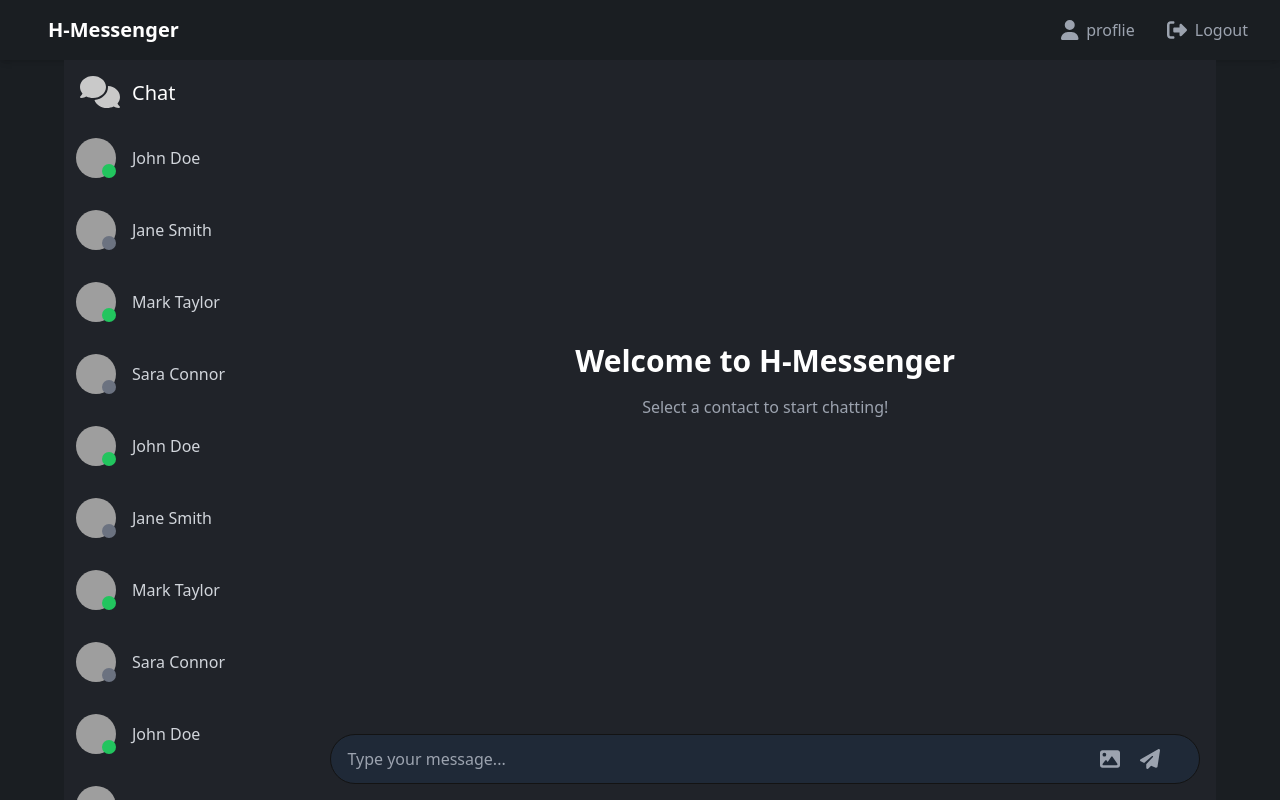
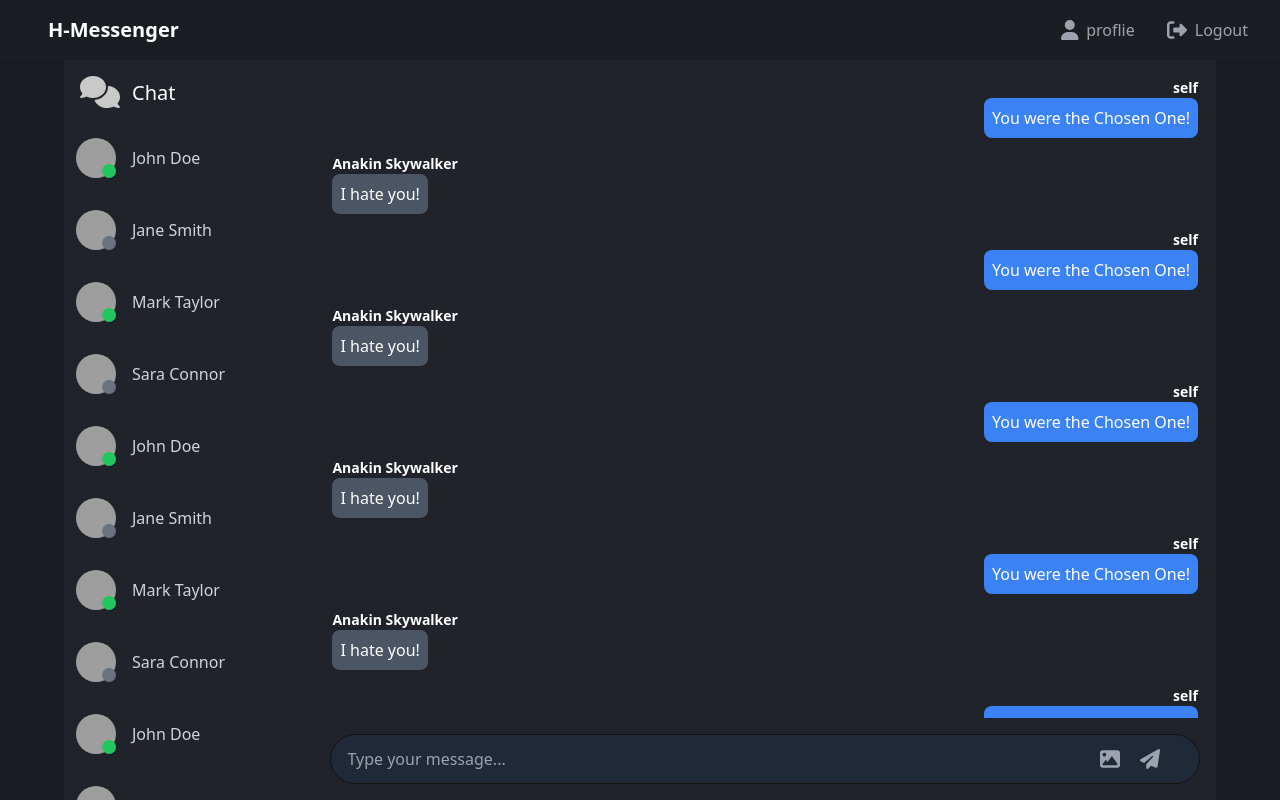
Before and after one commit to Muhammed-Harshad-V/EchoChatter, a React (Vite) app in the folder frontend/: page / in a window 1280 px wide. Built offline with nearby package versions, Linux system fonts and the light colour scheme; grey boxes are pictures that could not be loaded.

Commit message:
added chat bubble

```diff
--- a/frontend/src/Components/home/ChatSection.tsx
+++ b/frontend/src/Components/home/ChatSection.tsx
@@ -17,14 +17,71 @@ const ChatSection = () => {
       setMessage(""); // Clear the message input after sending
     }
   };
+  const contact = [
+    { sender: 'Obi-Wan Kenobi', time: '12:45', text: 'You were the Chosen One!', status: 'Delivered' },
+    { sender: 'Anakin Skywalker', time: '12:46', text: 'I hate you!', status: 'Seen at 12:46' }
+  ];
+  const messages = [
+    { sender: 'self', time: '12:45', text: 'You were the Chosen One!', status: 'Delivered' },
+    { sender: 'Anakin Skywalker', time: '12:46', text: 'I hate you!', status: 'Seen at 12:46' },
+    { sender: 'self', time: '12:45', text: 'You were the Chosen One!', status: 'Delivered' },
+    { sender: 'Anakin Skywalker', time: '12:46', text: 'I hate you!', status: 'Seen at 12:46' },
+    { sender: 'self', time: '12:45', text: 'You were the Chosen One!', status: 'Delivered' },
+    { sender: 'Anakin Skywalker', time: '12:46', text: 'I hate you!', status: 'Seen at 12:46' },
+    { sender: 'self', time: '12:45', text: 'You were the Chosen One!', status: 'Delivered' },
+    { sender: 'Anakin Skywalker', time: '12:46', text: 'I hate you!', status: 'Seen at 12:46' },
+    { sender: 'self', time: '12:45', text: 'You were the Chosen One!', status: 'Delivered' },
+    { sender: 'Anakin Skywalker', time: '12:46', text: 'I hate you!', status: 'Seen at 12:46' },
+    { sender: 'self', time: '12:45', text: 'You were the Chosen One!', status: 'Delivered' },
+    { sender: 'Anakin Skywalker', time: '12:46', text: 'I hate you!', status: 'Seen at 12:46' },
+    { sender: 'self', time: '12:45', text: 'You were the Chosen One!', status: 'Delivered' },
+    { sender: 'Anakin Skywalker', time: '12:46', text: 'I hate you!', status: 'Seen at 12:46' },
+    { sender: 'self', time: '12:45', text: 'You were the Chosen One!', status: 'Delivered' },
+    { sender: 'Anakin Skywalker', time: '12:46', text: 'I hate you!', status: 'Seen at 12:46' },
+  ];
 
   return (
     <div className="flex flex-col h-full w-full bg-black">
-      {/* Chat Header */}
-      <div className="flex-1 bg-black p-6 flex flex-col justify-center items-center overflow-y-auto scrollbar-thin scrollbar-thumb-blackv1 scrollbar-track-transparent">
-        <h2 className=" font-semibold mb-4 text-white sm-custom:text-lg sm:text-xl lg:text-3xl">Welcome to H-Messenger</h2>
-        <p className="text-gray-400 mb-4 text-center ">Select a contact to start chatting!</p>
-      </div>
+       <div className="flex-1 bg-black p-6 sm-custom:p-[10px] sm:p-[18px] flex flex-col justify-start items-start overflow-y-auto scrollbar-thin scrollbar-thumb-blackv1 scrollbar-track-transparent">
+        {/* If a contact is selected, show chat messages */}
+        {contact ? (
+  <div className="w-full">
+    {/* Displaying Messages */}
+    {messages.length > 0 ? (
+      messages.map((message, index) => (
+        <div key={index} className="flex items-start mb-4">
+          {/* Avatar */}
+          <div className={` ${message.sender === 'self' ? 'ml-auto' : ''}`}>
+
+          </div>
+
+          {/* Message Content */}
+          <div className={`flex flex-col max-w-xs ${message.sender === 'self' ? 'items-end' : 'items-start'}`}>
+            {/* Chat Header */}
+            <div className={`chat-header text-sm font-semibold text-white ${message.sender === 'self' ? 'text-left' : 'text-left'}`}>
+              {message.sender}
+            </div>
+
+            {/* Chat Bubble */}
+            <div className={`rounded-lg p-2 ${message.sender === 'self' ? 'bg-blue-500 text-white' : 'bg-gray-600 text-white'}`}>
+              {message.text}
+            </div>
+
+          </div>
+
+
+        </div>
+      ))
+    ) : (
+      <p className="text-gray-400">No messages yet</p>
+    )}
+  </div>
+) : (
+  <p className="text-gray-400">Select a contact to start chatting!</p>
+)}
+
+
+</div>
 
       {/* Message Input and Action Buttons */}
       <div className="flex items-center p-4 bg-black border-gray-600">
```
